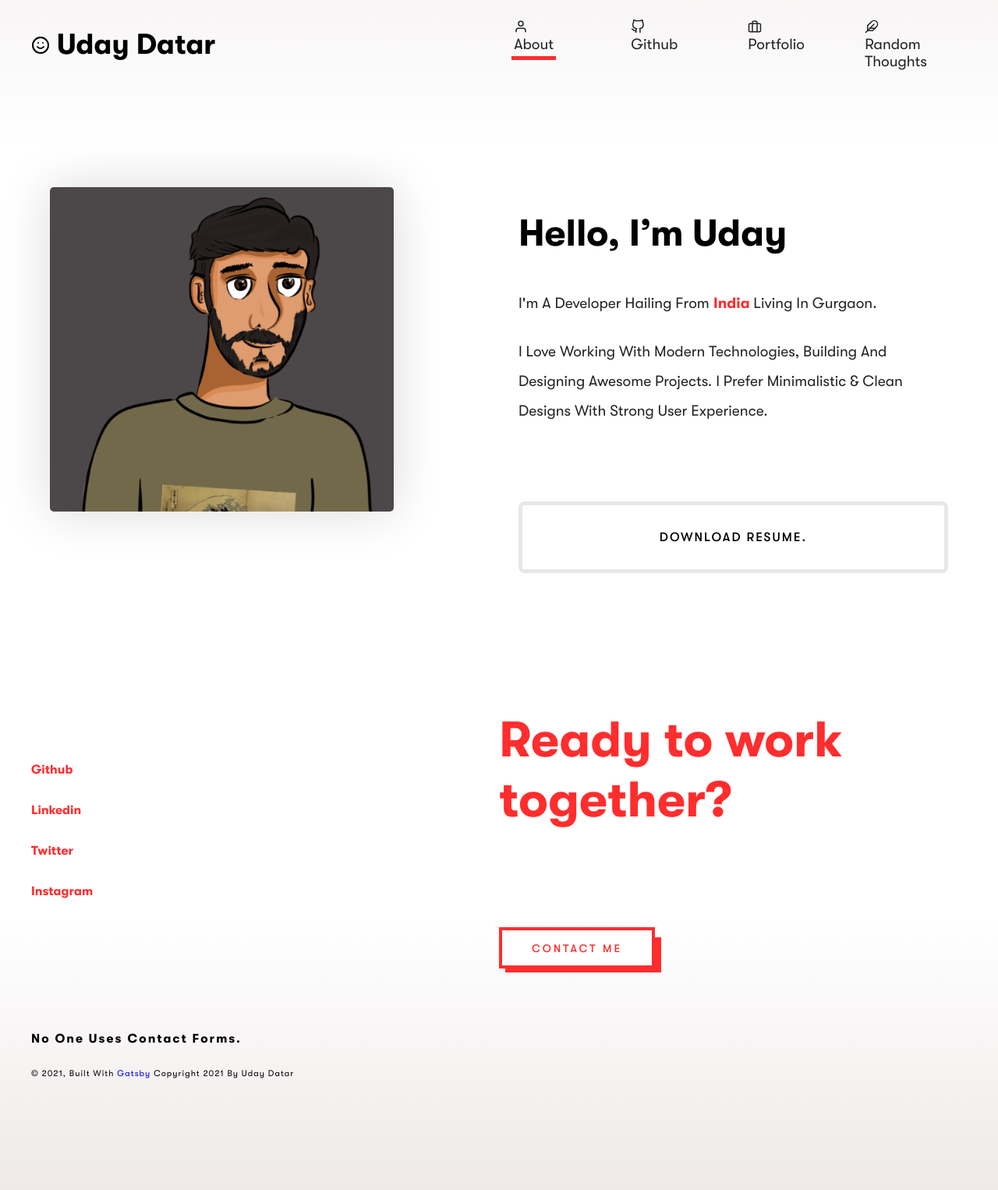
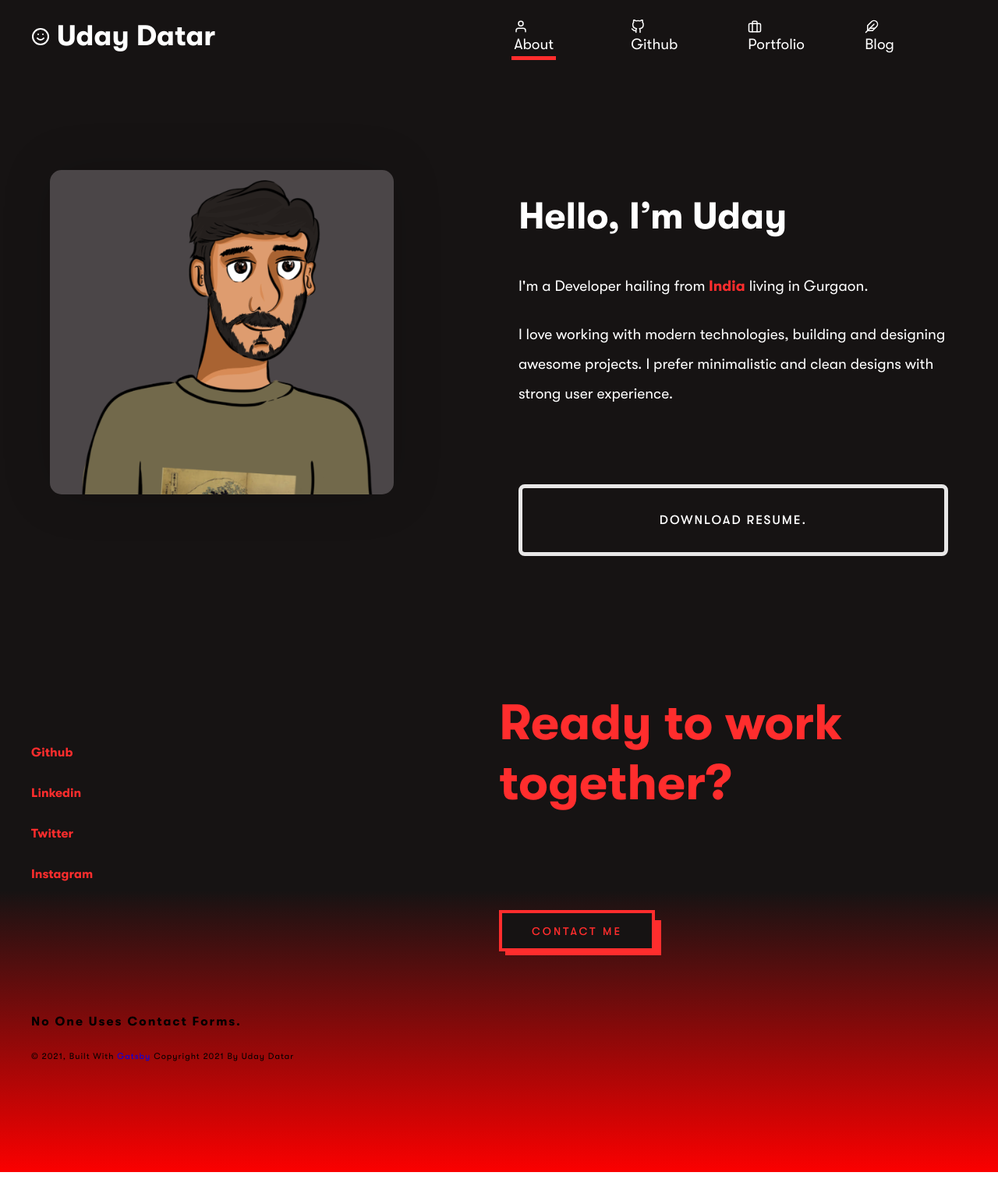
Before and after one commit to udaydatar7/portfolio-website, a Gatsby site: page / in a window 1280 px wide. Shown: the whole page at 78% size. After the commit the page ends 1503 px from the top, so only its background shows below. Built offline with nearby package versions, Linux system fonts and the light colour scheme; Gatsby itself is replaced by a stand-in of ours.

Commit message:
replaced

```diff
--- a/package.json
+++ b/package.json
@@ -5,7 +5,7 @@
   "version": "0.1.0",
   "author": "AbdelAli <abdali.dahir@gmail.com>",
   "dependencies": {
-    "gatsby": "^2.28.2",
+    "gatsby": "^2.32.13",
     "gatsby-image": "^2.4.7",
     "gatsby-plugin-google-analytics": "^2.3.13",
     "gatsby-plugin-manifest": "^2.4.11",
@@ -32,7 +32,8 @@
     "react-github-button": "^0.1.11",
     "react-helmet": "^6.1.0",
     "sharp": "^0.26.3",
-    "styled-components": "^5.1.1"
+    "styled-components": "^5.1.1",
+    "yarn": "^1.22.11"
   },
   "devDependencies": {
     "prettier": "2.0.5"
--- a/src/components/about/index.jsx
+++ b/src/components/about/index.jsx
@@ -27,7 +27,7 @@ const About = () => {
             <div>
               <Title> Hello, I’m Uday </Title>
               <Text> I'm a Developer hailing from <b className="text-primary lined-link">India</b> living in Gurgaon. </Text>
-              <Text> I love working with modern technologies, building and designing awesome projects. I prefer minimalistic & clean designs with strong user experience.</Text>
+              <Text> I love working with modern technologies, building and designing awesome projects. I prefer minimalistic and clean designs with strong user experience.</Text>
               <Text>
               </Text>
               <ResumeButton href="resume.pdf" target="_blank"> Download resume. </ResumeButton>
--- a/src/components/about/style.js
+++ b/src/components/about/style.js
@@ -3,16 +3,18 @@ import styled from 'styled-components';
 import variables from '../../data/variables';
 
 export const AboutSection = styled.section`
+  text-color:#fff;
   text-align: center;
   @media only screen and (min-width: ${variables.breakpointLarge}) {
     display: grid;
     grid-template-columns: 1fr 1.25fr;
     grid-gap: 10rem;
     text-align: left;
+    text-color: #fff
   }
 `
 export const Avatar =styled(Img)`
-  border-radius: 5px;
+  border-radius: 15px;
   box-shadow: 0px 0px 64px rgba(0, 0, 0, 0.15);
   width: 100%;
 `
@@ -20,17 +22,18 @@ export const Title = styled.h1`
   font-size: 3rem;
   text-transform: capitalize;
   font-family: "GT-Walsheim-Pro-Bold";
+  color: #fff;
   @media(max-width: ${variables.breakpointPhone}) {
     font-size: 2rem;
+
   }
 `
 export const Text = styled.p`
   font-size: 1.2rem;
   line-height: 2;
-  color: #232323;
-  text-transform: capitalize;
+  color: #fff;
   a {
-    color: #3F51B5;
+    color: #fff;
     text-decoration: underline;
   }
 `
@@ -41,6 +44,7 @@ export const SubTitle = styled.h2`
   text-align: center;
   text-transform: uppercase;
   word-spacing: 8px;
+  color:#fff
   @media(min-width: ${variables.breakpointPhone}) {
     font-size: 1.8em;
   }
--- a/src/components/common/buttons/index.js
+++ b/src/components/common/buttons/index.js
@@ -12,7 +12,7 @@ export const ButtonDefault = styled.a`
   text-decoration:none;
   border: 4px solid ${colors.primary};
   color: ${colors.primary};
-  background: #fff;
+  background: #161313;
   outline: none;
   position: relative;
   display: inline-block;
@@ -56,7 +56,7 @@ export const ReadMore = styled.span`
 `
 
 export const ResumeButton = styled.a`
-  color: #000;
+  color: #fff;
   font-size: 1rem;
   letter-spacing: 2px;
   font-family: "GT-Walsheim-Pro-Medium";
--- a/src/components/common/mainContent/index.js
+++ b/src/components/common/mainContent/index.js
@@ -3,6 +3,14 @@ import variables from '../../../data/variables';
 
 export const MainContent = styled.div`
   @media(min-width: ${variables.breakpointPhone}) {
-    background: linear-gradient(to bottom,rgb(239 233 233 / 46%),transparent 22%);
+    background:rgb(22, 19, 19);
+    // background: rgb(0,0,0);
+    // background: linear-gradient(90deg, rgba(0,0,0,1) 0%, rgba(71,8,8,1) 75%, rgba(251,0,0,1) 100%);
+  }
+
+  @media(max-width: ${variables.breakpointPhone}) {
+    background:rgb(22, 19, 19);
+    // background: rgb(0,0,0);
+    // background: linear-gradient(90deg, rgba(0,0,0,1) 0%, rgba(71,8,8,1) 75%, rgba(251,0,0,1) 100%);
   }
 `
--- a/src/components/common/posts/index.js
+++ b/src/components/common/posts/index.js
@@ -4,6 +4,7 @@ import variables from '../../../data/variables';
 export const Intro = styled.div`
   padding: 8rem 0 4rem 0;
   font-family: "GT-Walsheim-Pro-Regular";
+  color:#fff;
 `;
 export const HeaderIntro = styled.header`
   display: grid;
@@ -16,12 +17,14 @@ export const Title = styled.h1`
   font-family: "GT-Walsheim-Pro-Bold";
   font-size: 2rem;
   text-transform: capitalize;
+  color:${variables.primary}
   @media(max-width: ${variables.breakpointPhone}) {
     font-size: 1.5rem;
   }
 `
 export const SubTitle = styled.h3`
   font-size: 2rem;
+  color:#fff
   text-transform: capitalize;
   font-family: "GT-Walsheim-Pro-Bold";
   text-decoration: underline;
@@ -29,7 +32,7 @@ export const SubTitle = styled.h3`
 export const Text = styled.p`
   font-size: .98rem;
   line-height: 2;
-  color: #000000;
+  color: #fff;
   margin-top: 2rem;
   text-align: justify;
   @media(max-width: ${variables.breakpointPhone}) {
@@ -40,12 +43,13 @@ export const Text = styled.p`
 export const SubText = styled.p`
   font-size: 1rem;
   line-height: 2;
-  color: #232323;
+  color: #fff;
 `
 
 export const SmallText = styled.small`
   font-size: .89rem;
   padding-right: 10px;
+  color:#fff;
   > span {
     padding-left: 5px;
   }
--- a/src/components/common/tags/index.js
+++ b/src/components/common/tags/index.js
@@ -6,7 +6,7 @@ export const Tag = styled.a`
   text-transform: uppercase;
   letter-spacing: .05em;
   font-size: .8em;
-  background: rgb(183 181 181 / 15%);
+  background: rgb(151 52 71 / 15%);
   border-radius: .25rem;
   padding: .5rem 1rem;
   margin-right: 1rem;
@@ -15,7 +15,7 @@ export const Tag = styled.a`
   margin-bottom: 1rem;
   &.active {
     background: ${variables.primary};
-    color: ${variables.inverse};
+    color: ${variables.black};
     font-family: "GT-Walsheim-Pro-Bold";
   }
 `
--- a/src/components/layout/footer/style.js
+++ b/src/components/layout/footer/style.js
@@ -8,7 +8,12 @@ export const FooterStyle = styled.footer`
 	position: relative;
 	text-align: left;
 	@media(min-width: ${variables.breakpointPhone}) {
-		background: linear-gradient(to top, #efe9e9, transparent 50%);
+		background: rgb(22,19,19);
+		background: linear-gradient(to bottom, rgba(22,19,19,1) 0%, rgba(22,19,19,1) 48%, rgba(251,0,0,1) 100%);
+	}
+	@media(max-width: ${variables.breakpointPhone}) {
+		background: rgb(22,19,19);
+		background: linear-gradient(to bottom, rgba(22,19,19,1) 0%, rgba(22,19,19,1) 48%, rgba(251,0,0,1) 100%);
 	}
 	@media(max-width: ${variables.breakpointPhone}) {
 		padding-bottom: 2rem;
--- a/src/components/layout/navbar/index.jsx
+++ b/src/components/layout/navbar/index.jsx
@@ -22,7 +22,7 @@ const Navbar = ({ siteTitle }) => (
               <li><Link to="/" className="lined-link" activeClassName="active"> <User /> <span> About </span> </Link></li>
               <li><Link to="/repositories" className="lined-link" activeClassName="active"> <GitHub /> <span> Github </span> </Link></li>
               <li><Link to="/works" className="lined-link" activeClassName="active"> <Briefcase /> <span> Portfolio </span> </Link></li>
-              <li><Link to="/blog" className="lined-link" activeClassName="active"> <Feather /> <span> Random Thoughts </span> </Link></li>
+              <li><Link to="/blog" className="lined-link" activeClassName="active"> <Feather /> <span> Blog </span> </Link></li>
             </NavbarList>
           </div>
       </NavbarElement>
--- a/src/components/layout/navbar/style.js
+++ b/src/components/layout/navbar/style.js
@@ -3,7 +3,7 @@ import variables from '../../../data/variables';
 
 export const NavbarLogo = styled.div`
   a {
-    color: ${variables.black};
+    color: ${variables.inverse};
     font-size: 2.3rem;
     font-family: "GT-Walsheim-Pro-Bold";
   }
@@ -30,7 +30,7 @@ export const NavbarList = styled.ul`
   list-style: none;
   > li a {
     font-size: 1.2rem;
-    color: #232323;
+    color: #fff;
     padding: .5rem .2rem;
     margin: 0 1rem;
     text-decoration: none;
--- a/src/components/styled/posts.js
+++ b/src/components/styled/posts.js
@@ -1,4 +1,5 @@
 import styled from "styled-components";
+import variables from "../../data/variables";
 
 export const Intro = styled.div`
   padding: 8rem 0 4rem 0;
@@ -9,6 +10,7 @@ export const Title = styled.h1`
   font-size: 2rem;
   text-transform: capitalize;
   font-family: "GT-Walsheim-Pro-Bold";
+  color: ${variables.primary}
 `
 
 export const ArticlePost = styled.article`
@@ -25,6 +27,7 @@ export const SmallText = styled.small`
     font-size: .89rem;
     padding-right: 10px;
     font-family: "GT-Walsheim-Pro-Regular";
+    color:#fff;
     > span {
       padding-left: 5px;
     }
@@ -34,6 +37,7 @@ export const ArticleBody = styled.div `
   p {
     font-size: 1.5rem;
     font-family: "GT-Walsheim-Pro-Medium";
+    color:#fff;
   }
 `
 
```
Also changed, not shown: src/components/styled/repository.js (+7 -7 lines), 1 other file.
